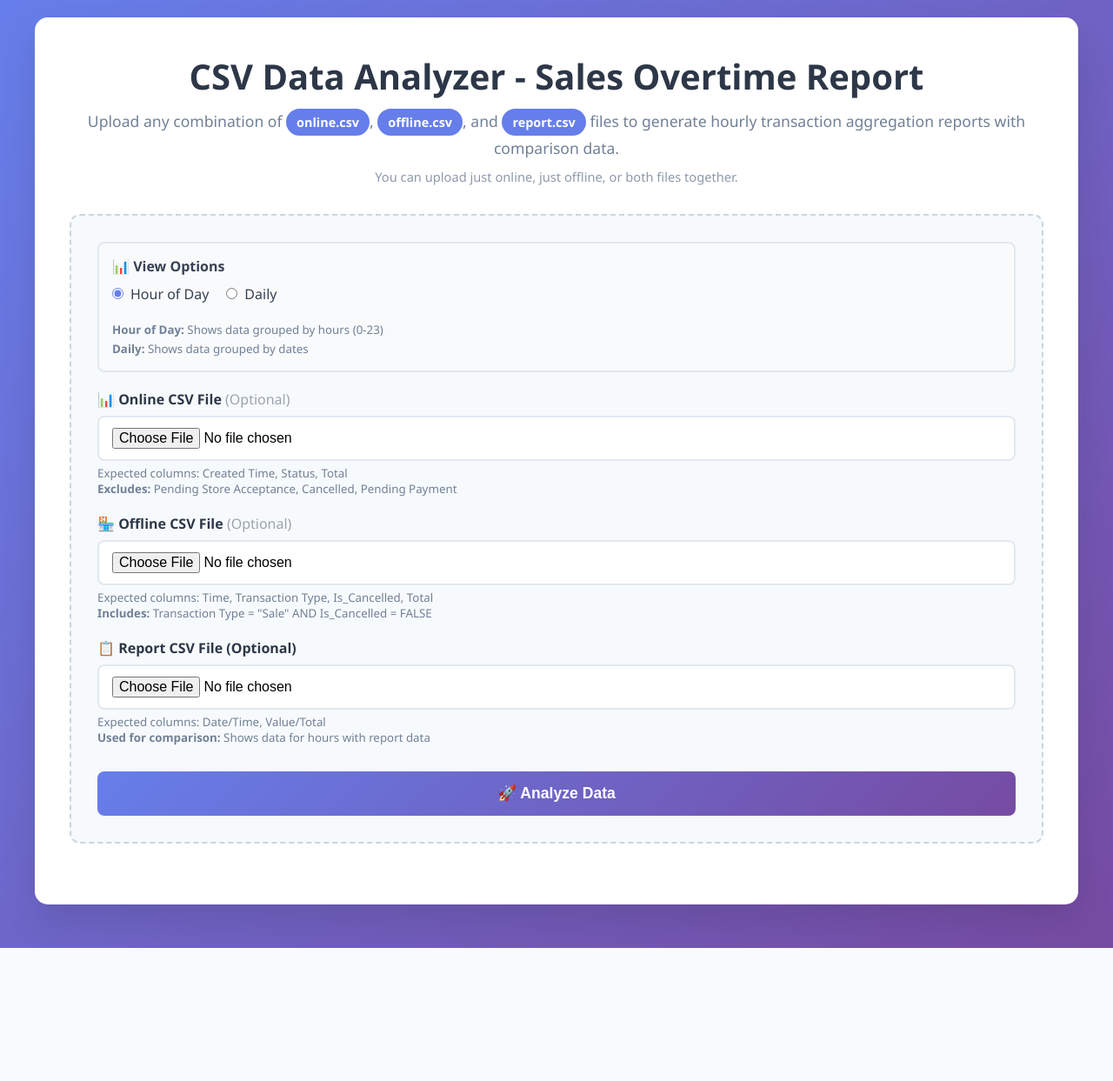
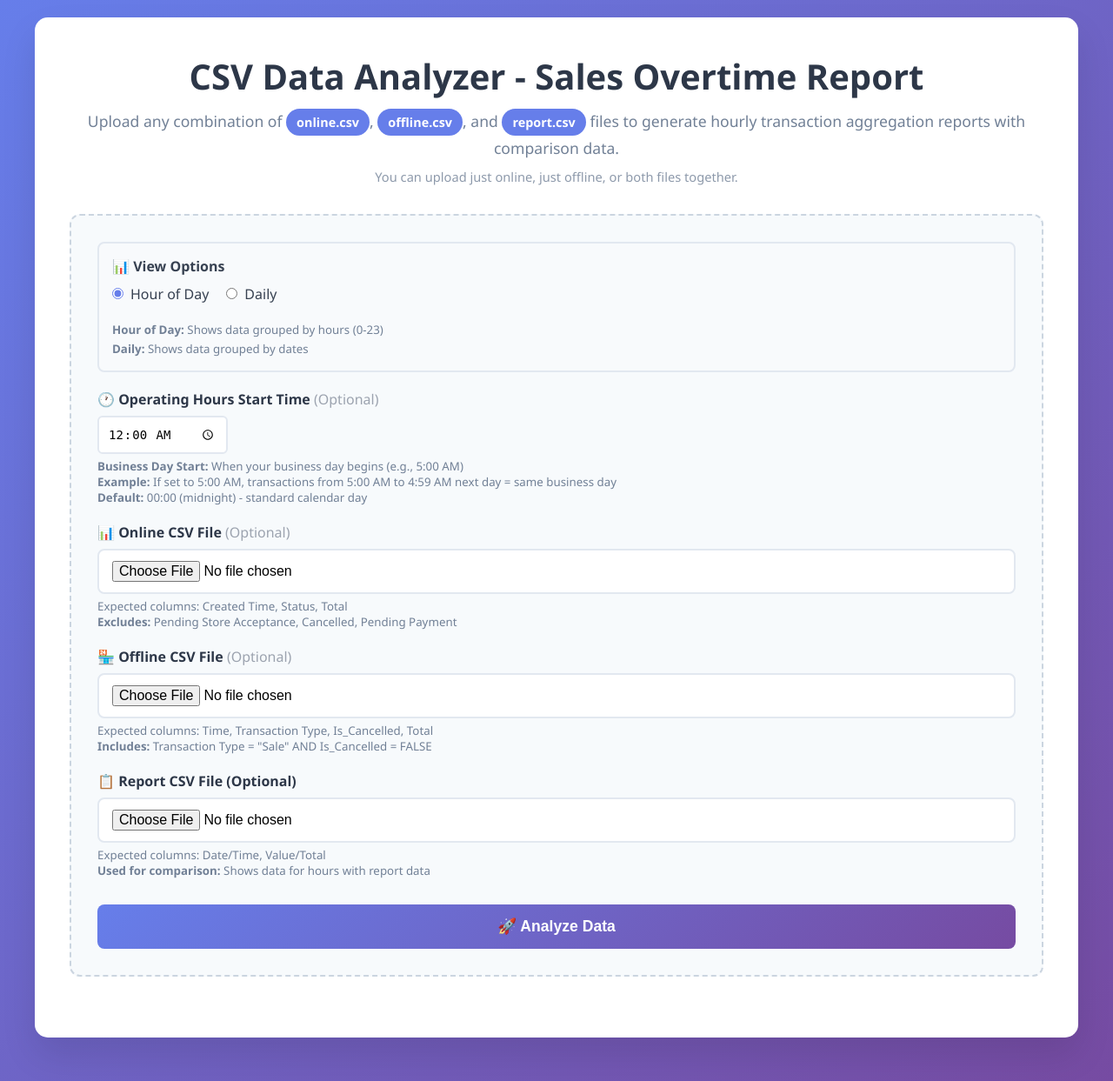
Before and after one commit to AlexToh-QA/Report_data, a Flask app: page / in a window 1280 px wide. Shown: the whole page at 87% size. Before the commit the page ends 1090 px from the top, so only its background shows below. Run offline with Flask 3, Linux system fonts and the light colour scheme.

Commit message:
Add operation hour

```diff
--- a/app.py
+++ b/app.py
@@ -1,6 +1,6 @@
 import os
 import pandas as pd
-from datetime import datetime
+from datetime import datetime, timedelta
 from flask import Flask, request, render_template, flash, redirect, url_for
 from werkzeug.utils import secure_filename
 
@@ -57,8 +57,43 @@ def parse_time_to_hour(time_str):
     except:
         return None
 
-def parse_time_to_date(time_str):
-    """Parse time string and extract date"""
+def parse_operating_hours(operating_hours_str):
+    """Parse operating hours string (HH:MM format) and return hour as integer"""
+    try:
+        if not operating_hours_str or operating_hours_str.strip() == '':
+            return 0  # Default to midnight
+
+        # Parse time string like "05:00" or "17:30"
+        time_obj = datetime.strptime(operating_hours_str.strip(), '%H:%M')
+        return time_obj.hour
+    except:
+        return 0  # Default to midnight if parsing fails
+
+def get_business_date(dt, operating_start_hour=0):
+    """
+    Get the business date for a given datetime based on operating hours.
+
+    Args:
+        dt: datetime object
+        operating_start_hour: Hour when business day starts (0-23)
+
+    Returns:
+        date object representing the business date
+
+    Example:
+        If operating_start_hour = 5 (5:00 AM):
+        - 2025-05-16 01:00 -> business date: 2025-05-15 (still previous business day)
+        - 2025-05-16 06:00 -> business date: 2025-05-16 (new business day started)
+    """
+    if dt.hour < operating_start_hour:
+        # Before operating hours start, belongs to previous business day
+        return (dt.date() - timedelta(days=1))
+    else:
+        # After operating hours start, belongs to current business day
+        return dt.date()
+
+def parse_time_to_date(time_str, operating_start_hour=0):
+    """Parse time string and extract business date based on operating hours"""
     try:
         time_str = str(time_str).strip()
 
@@ -77,7 +112,33 @@ def parse_time_to_date(time_str):
         for fmt in formats:
             try:
                 dt = datetime.strptime(time_str, fmt)
-                return dt.date()
+                return get_business_date(dt, operating_start_hour)
+            except ValueError:
+                continue
+
+        # If none of the formats work, try pandas to_datetime
+        dt = pd.to_datetime(time_str)
+        return get_business_date(dt, operating_start_hour)
+    except:
+        return None
+
+def parse_report_date(time_str):
+    """Parse report date string - for dates that are already business dates (no operating hours adjustment)"""
+    try:
+        time_str = str(time_str).strip()
+
+        # Handle different date formats - these are already business dates
+        formats = [
+            '%d %b %Y (%a)',  # 22 Aug 2025 (Fri) - common in report CSVs
+            '%d %b %Y',  # 22 Aug 2025
+            '%m/%d/%Y',  # 07/30/2025
+            '%Y-%m-%d',  # 2025-07-30
+        ]
+
+        for fmt in formats:
+            try:
+                dt = datetime.strptime(time_str, fmt)
+                return dt.date()  # Return date directly without operating hours adjustment
             except ValueError:
                 continue
 
@@ -87,7 +148,7 @@ def parse_time_to_date(time_str):
     except:
         return None
 
-def process_offline_csv(file_path, view_type='hourly'):
+def process_offline_csv(file_path, view_type='hourly', operating_start_hour=0):
     """Process offline CSV file according to filtering rules"""
     try:
         df = pd.read_csv(file_path)
@@ -115,8 +176,8 @@ def process_offline_csv(file_path, view_type='hourly'):
                 return pd.Series(0.0, index=range(24))  # Empty hourly series
 
         if view_type == 'daily':
-            # Extract date from Time column
-            filtered_df['Date'] = filtered_df['Time'].apply(parse_time_to_date)
+            # Extract business date from Time column using operating hours
+            filtered_df['Date'] = filtered_df['Time'].apply(lambda x: parse_time_to_date(x, operating_start_hour))
 
             # Remove rows where date parsing failed
             filtered_df = filtered_df.dropna(subset=['Date'])
@@ -147,7 +208,7 @@ def process_offline_csv(file_path, view_type='hourly'):
     except Exception as e:
         raise Exception(f"Error processing offline CSV: {str(e)}")
 
-def process_online_csv(file_path, view_type='hourly'):
+def process_online_csv(file_path, view_type='hourly', operating_start_hour=0):
     """Process online CSV file according to filtering rules"""
     try:
         df = pd.read_csv(file_path)
@@ -177,8 +238,8 @@ def process_online_csv(file_path, view_type='hourly'):
                 return pd.Series(0.0, index=range(24))  # Empty hourly series
 
         if view_type == 'daily':
-            # Extract date from Created Time column
-            filtered_df['Date'] = filtered_df['Created Time'].apply(parse_time_to_date)
+            # Extract business date from Created Time column using operating hours
+            filtered_df['Date'] = filtered_df['Created Time'].apply(lambda x: parse_time_to_date(x, operating_start_hour))
 
             # Remove rows where date parsing failed
             filtered_df = filtered_df.dropna(subset=['Date'])
@@ -215,7 +276,7 @@ def process_online_csv(file_path, view_type='hourly'):
     except Exception as e:
         raise Exception(f"Error processing online CSV: {str(e)}")
 
-def process_report_csv(file_path, view_type='hourly'):
+def process_report_csv(file_path, view_type='hourly', operating_start_hour=0):
     """Process report CSV file and extract hourly or daily data"""
     try:
         df = pd.read_csv(file_path)
@@ -254,8 +315,9 @@ def process_report_csv(file_path, view_type='hourly'):
         print(f"Using value column: {value_col}")
 
         if view_type == 'daily':
-            # Extract date from datetime column
-            df['Date'] = df[datetime_col].apply(parse_time_to_date)
+            # For report CSV, use parse_report_date (no operating hours adjustment)
+            # Report dates are already business dates, not timestamps
+            df['Date'] = df[datetime_col].apply(parse_report_date)
 
             # Remove rows where date parsing failed
             df = df.dropna(subset=['Date'])
@@ -314,6 +376,11 @@ def index():
         view_type = request.form.get('view_type', 'hourly')
         print(f"Selected view type: {view_type}")
 
+        # Get operating hours (default to 00:00 if not provided)
+        operating_hours_str = request.form.get('operating_hours', '00:00')
+        operating_start_hour = parse_operating_hours(operating_hours_str)
+        print(f"Operating hours: {operating_hours_str} -> Start hour: {operating_start_hour}")
+
         # Validate that at least one file is uploaded
         if not online_file and not offline_file:
             flash('Please upload at least one CSV file (Online or Offline).', 'error')
@@ -359,7 +426,7 @@ def index():
             offline_series = None
 
             if online_path:
-                online_series = process_online_csv(online_path, view_type)
+                online_series = process_online_csv(online_path, view_type, operating_start_hour)
             else:
                 # Create empty series if no online file
                 if view_type == 'daily':
@@ -369,7 +436,7 @@ def index():
                 print("No online CSV uploaded - using zero values")
 
             if offline_path:
-                offline_series = process_offline_csv(offline_path, view_type)
+                offline_series = process_offline_csv(offline_path, view_type, operating_start_hour)
             else:
                 # Create empty series if no offline file
                 if view_type == 'daily':
@@ -381,7 +448,7 @@ def index():
             # Process report file if provided
             report_series = None
             if report_path:
-                report_series = process_report_csv(report_path, view_type)
+                report_series = process_report_csv(report_path, view_type, operating_start_hour)
 
             # Create combined dataframe based on view type
             if view_type == 'daily':
--- a/templates/index.html
+++ b/templates/index.html
@@ -321,6 +321,16 @@
                 </div>
 
                 <div class="form-group">
+                    <label for="operating_hours">🕐 Operating Hours Start Time <span style="color: #9ca3af; font-weight: normal;">(Optional)</span></label>
+                    <input id="operating_hours" type="time" name="operating_hours" value="00:00" style="padding: 10px; border: 2px solid #e2e8f0; border-radius: 6px; font-size: 14px; width: 150px;" />
+                    <small style="color: #718096; margin-top: 5px; display: block;">
+                        <strong>Business Day Start:</strong> When your business day begins (e.g., 5:00 AM)<br>
+                        <strong>Example:</strong> If set to 5:00 AM, transactions from 5:00 AM to 4:59 AM next day = same business day<br>
+                        <strong>Default:</strong> 00:00 (midnight) - standard calendar day
+                    </small>
+                </div>
+
+                <div class="form-group">
                     <label for="online_csv">📊 Online CSV File <span style="color: #9ca3af; font-weight: normal;">(Optional)</span></label>
                     <input id="online_csv" type="file" name="online_csv" accept=".csv" />
                     <small style="color: #718096; margin-top: 5px; display: block;">
```
